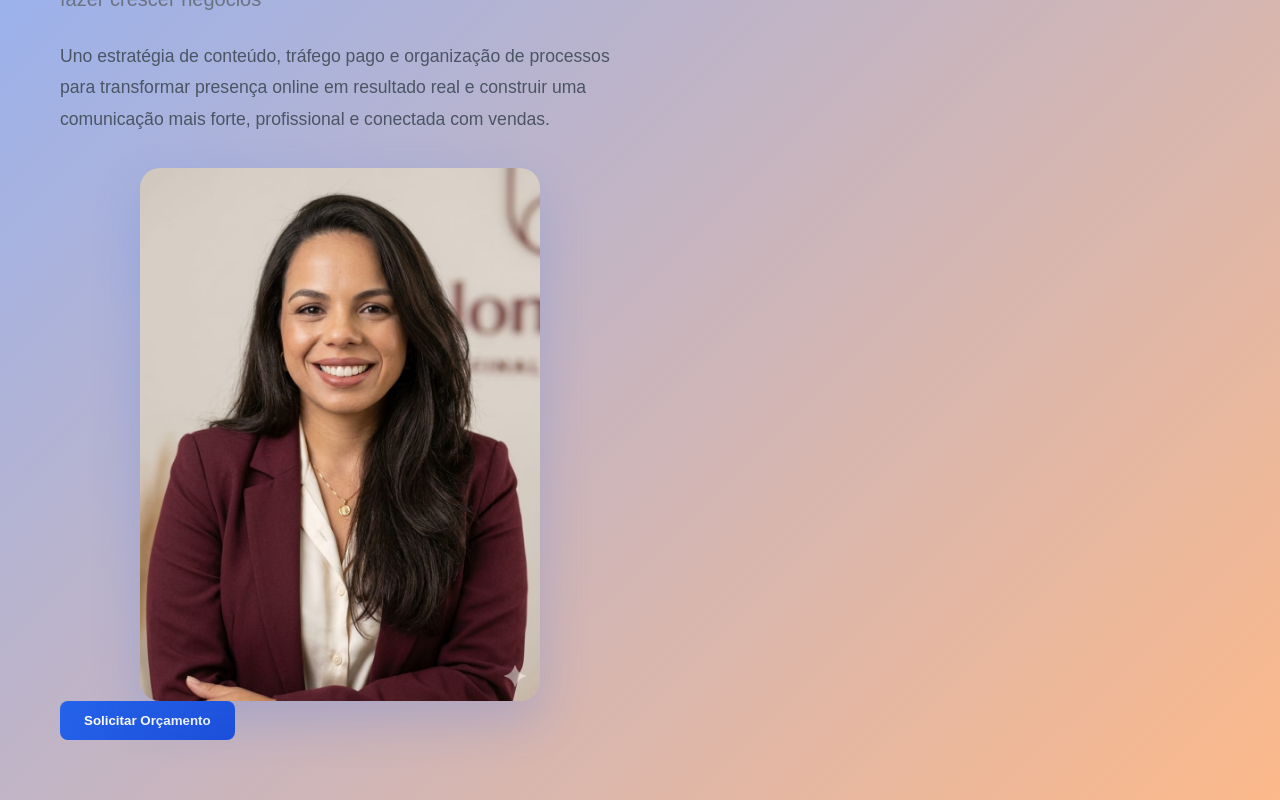
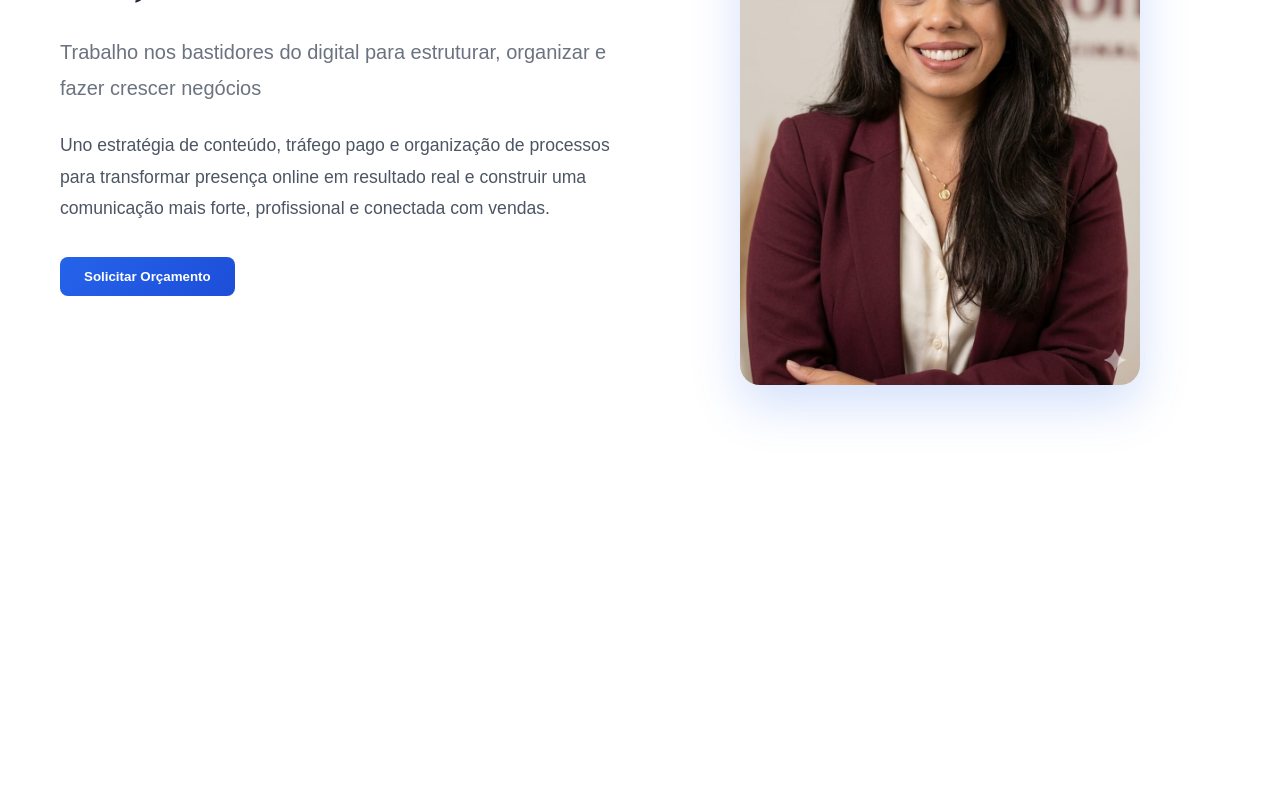
Before and after one commit to RaphaelAugustoSantAna/jhenifer_portfolio, a React (Vite) app: page / in a window 1280 px wide. Shown: the part 288-1088 px from the top of the page. After the commit the page ends 800 px from the top, so only its background shows below. Built offline with nearby package versions, Linux system fonts and the light colour scheme.

Commit message:
Implementa componente Hero na página inicial

```diff
--- a/src/pages/Home/home.css
+++ b/src/components/Hero/Hero.css
@@ -1,17 +1,7 @@
-.container {
-  max-width: 1200px;
-  margin: 0 auto;
-  padding: 0 20px;
-}
-
 .hero {
   margin-top: 80px;
   padding: 60px 0;
-  background: linear-gradient(
-    135deg,
-    rgba(37, 99, 235, 0.5),
-    rgba(249, 115, 22, 0.5)
-  );
+  background: white;
 }
 
 .hero .container {
@@ -54,25 +44,6 @@
   flex-wrap: wrap;
 }
 
-.btn-primary {
-  background: linear-gradient(135deg, #2563eb, #1d4ed8);
-  color: white;
-  padding: 0.75rem 1.5rem;
-  border-radius: 8px;
-  text-decoration: none;
-  font-weight: 600;
-  border: none;
-  cursor: pointer;
-  transition:
-    transform 0.3s,
-    box-shadow 0.3s;
-}
-
-.btn-primary:hover {
-  transform: translateY(-2px);
-  box-shadow: 0 10px 25px rgba(37, 99, 235, 0.3);
-}
-
 .hero-image {
   position: relative;
   display: flex;
--- /dev/null
+++ b/src/components/Hero/index.jsx
@@ -0,0 +1,32 @@
+import "./Hero.css";
+
+function Hero() {
+  return (
+    <div className="hero">
+      <div className="container">
+        <div className="hero-content">
+          <h1>Olá, sou Jhenifer</h1>
+          <p className="subtitle">
+            Trabalho nos bastidores do digital para estruturar, organizar e
+            fazer crescer negócios
+          </p>
+          <p>
+            Uno estratégia de conteúdo, tráfego pago e organização de processos
+            para transformar presença online em resultado real e construir uma
+            comunicação mais forte, profissional e conectada com vendas.
+          </p>
+          <div className="hero-buttons">
+            <a href="https://wa.me/5511960314542">
+              <button className="btn-primary">Solicitar Orçamento</button>
+            </a>
+          </div>
+        </div>
+        <div className="hero-image">
+          <img src="/imagens/foto_perfil.jpg" alt="Jhenifer Albuquerque" />
+        </div>
+      </div>
+    </div>
+  );
+}
+
+export default Hero;
--- a/src/components/Navbar/Navbar.css
+++ b/src/components/Navbar/Navbar.css
@@ -39,6 +39,7 @@ nav .container {
 
 .logo-button {
   text-decoration: none;
+  color:#1f2937;
 }
 
 .nav-links {
--- a/src/pages/Home/index.jsx
+++ b/src/pages/Home/index.jsx
@@ -1,33 +1,9 @@
-// import NavBar from "../navBar";
-import "./home.css";
-
+import Hero from "../../components/Hero";
 function Home() {
   return (
-    <div className="hero">
-      <div className="container">
-        {/* <NavBar /> */}
-        <div className="hero-content">
-          <h1>Olá, sou Jhenifer</h1>
-          <p className="subtitle">
-            Trabalho nos bastidores do digital para estruturar, organizar e
-            fazer crescer negócios
-          </p>
-          <p>
-            Uno estratégia de conteúdo, tráfego pago e organização de processos
-            para transformar presença online em resultado real e construir uma
-            comunicação mais forte, profissional e conectada com vendas.
-          </p>
-          <div className="hero-image">
-            <img src="/imagens/foto_perfil.jpg" alt="Jhenifer Albuquerque" />
-          </div>
-          <div className="hero-buttons">
-            <a href="https://wa.me/5511960314542">
-              <button className="btn-primary">Solicitar Orçamento</button>
-            </a>
-          </div>
-        </div>
-      </div>
-    </div>
+    <>
+      <Hero />
+    </>
   );
 }
 
--- a/src/styles/globals.css
+++ b/src/styles/globals.css
@@ -9,3 +9,28 @@ body {
   line-height: 1.6;
   background: #ffffff;
 }
+
+.container {
+  max-width: 1200px;
+  margin: 0 auto;
+  padding: 0 20px;
+}
+
+.btn-primary {
+  background: linear-gradient(135deg, #2563eb, #1d4ed8);
+  color: white;
+  padding: 0.75rem 1.5rem;
+  border-radius: 8px;
+  text-decoration: none;
+  font-weight: 600;
+  border: none;
+  cursor: pointer;
+  transition:
+    transform 0.3s,
+    box-shadow 0.3s;
+}
+
+.btn-primary:hover {
+  transform: translateY(-2px);
+  box-shadow: 0 10px 25px rgba(37, 99, 235, 0.3);
+}
```
